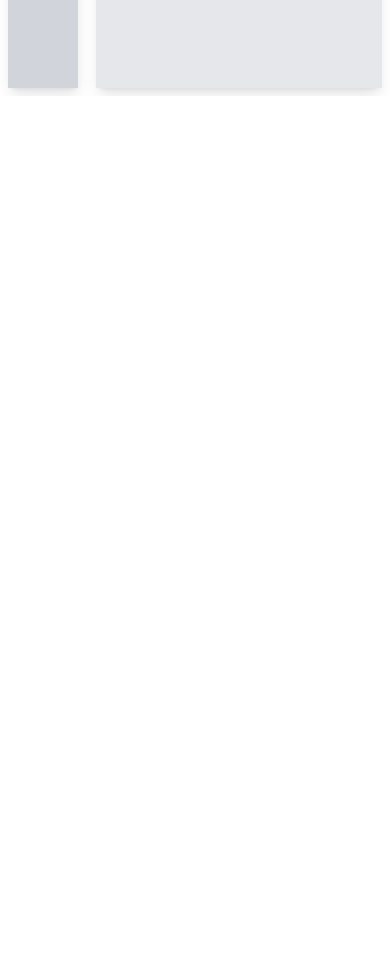
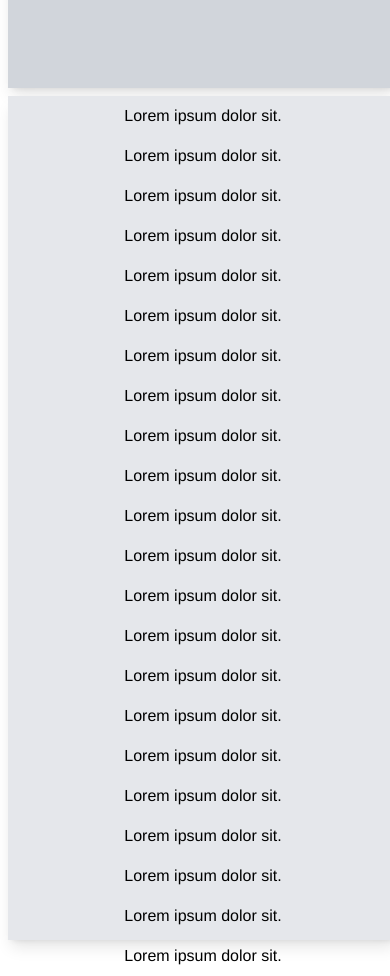
Before and after one commit to artush-alexanyan/eccomerce-tailwind, a Vue app: page /user-dashboard in a window 390 px wide. Shown: the part 860-1836 px from the top of the page. Before the commit the page ends 956 px from the top, so only its background shows below. Built offline with nearby package versions, Linux system fonts and the light colour scheme; no server answers.

Commit message:
fixing some responsivenes deploy 3

```diff
--- a/src/e-commerce/DashBoard.vue
+++ b/src/e-commerce/DashBoard.vue
@@ -18,10 +18,10 @@
             </div>
         </div>
 
-        <div class="main flex">
-            <div class="sidebar h-screen border-r-2 m-2 border-gray-100 shadow-lg w-1/5 bg-gray-300" v-show="showSidebar">
+        <div class="main lg:flex">
+            <div class="sidebar h-screen border-r-2 m-2 border-gray-100 shadow-lg w-full lg:w-1/5 bg-gray-300" v-show="showSidebar">
                 <transition name="toggle-user-info">
-                    <div class="user-info flex justify-center ml-3 mt-3 align-center" v-if="showUserInfo">
+                    <div class="user-info flex justify-center ml-3 pt-3 mt-3 align-center" v-if="showUserInfo">
                         <div class="max-w-sm rounded-xl overflow-hidden shadow-xl bg-white">
                         <img
                             class="rounded-full mx-auto mt-3 h-32 w-32"
@@ -47,8 +47,30 @@
 
             <div
                 class="content h-screen m-2 border-gray-100 shadow-lg bg-gray-200"
-                :class="showSidebar == true ? 'w-4/5' : 'w-full' "
+                :class="showSidebar == true ? 'lg:w-4/5 w-full' : 'w-full' "
             >
+                <h1 class="text-center py-2">Lorem ipsum dolor sit.</h1>
+                <h1 class="text-center py-2">Lorem ipsum dolor sit.</h1>
+                <h1 class="text-center py-2">Lorem ipsum dolor sit.</h1>
+                <h1 class="text-center py-2">Lorem ipsum dolor sit.</h1>
+                <h1 class="text-center py-2">Lorem ipsum dolor sit.</h1>
+                <h1 class="text-center py-2">Lorem ipsum dolor sit.</h1>
+                <h1 class="text-center py-2">Lorem ipsum dolor sit.</h1>
+                <h1 class="text-center py-2">Lorem ipsum dolor sit.</h1>
+                <h1 class="text-center py-2">Lorem ipsum dolor sit.</h1>
+                <h1 class="text-center py-2">Lorem ipsum dolor sit.</h1>
+                <h1 class="text-center py-2">Lorem ipsum dolor sit.</h1>
+                <h1 class="text-center py-2">Lorem ipsum dolor sit.</h1>
+                <h1 class="text-center py-2">Lorem ipsum dolor sit.</h1>
+                <h1 class="text-center py-2">Lorem ipsum dolor sit.</h1>
+                <h1 class="text-center py-2">Lorem ipsum dolor sit.</h1>
+                <h1 class="text-center py-2">Lorem ipsum dolor sit.</h1>
+                <h1 class="text-center py-2">Lorem ipsum dolor sit.</h1>
+                <h1 class="text-center py-2">Lorem ipsum dolor sit.</h1>
+                <h1 class="text-center py-2">Lorem ipsum dolor sit.</h1>
+                <h1 class="text-center py-2">Lorem ipsum dolor sit.</h1>
+                <h1 class="text-center py-2">Lorem ipsum dolor sit.</h1>
+                <h1 class="text-center py-2">Lorem ipsum dolor sit.</h1>
 
             </div>
         </div>
--- a/src/router/router.js
+++ b/src/router/router.js
@@ -7,7 +7,7 @@ const router = new VueRouter({
     mode: "history",
     routes: [
         {
-            path: "/login",
+            path: "/",
             name: "AppLogin",
             component: () => import('../components/auth/AppLogin.vue')
         },
```
